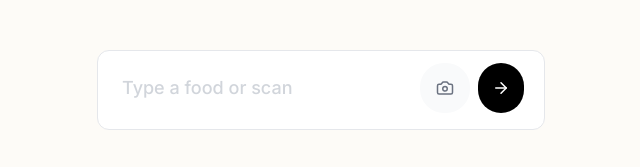
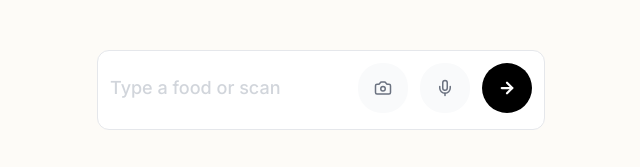
Before and after one commit to toyess-37/Encode, a React (Vite) app in the folder frontend/: page / in a window 1280 px wide. Shown: the part 386-553 px from the top of the page, without its empty margins (319-959 px from the left). Built offline with nearby package versions, Linux system fonts and the light colour scheme; no server answers.

Commit message:
added spech-to-text; updates to gemini and ui

```diff
--- a/frontend/src/components/HomeView.jsx
+++ b/frontend/src/components/HomeView.jsx
@@ -23,8 +23,30 @@ export function HomeView({ query, setQuery, file, setFile, onAnalyze }) {
     }
   };
 
+  const startListening = () => {
+    if ('webkitSpeechRecognition' in window || 'SpeechRecognition' in window) {
+      const SpeechRecognition = window.SpeechRecognition || window.webkitSpeechRecognition;
+      const recognition = new SpeechRecognition();
+      recognition.lang = 'en-IN';
+      recognition.continuous = false;
+
+      recognition.onstart = () => {
+        console.log("Listening...");
+      };
+
+      recognition.onresult = (event) => {
+        const transcript = event.results[0][0].transcript;
+        setQuery(transcript); // puts the text into search box
+      };
+
+      recognition.start();
+    } else {
+      alert("Voice search is not supported in this browser.");
+    }
+  };
+
   return (
-    <div className="min-h-[100dvh] flex flex-col items-center justify-center p-6 relative">
+    <div className="min-h-screen flex flex-col items-center justify-center p-6 relative">
       <div className="w-full max-w-md animate-fade-in z-10">
         {/* Logo + title */}
         <div className="text-center mb-12">
@@ -44,7 +66,6 @@ export function HomeView({ query, setQuery, file, setFile, onAnalyze }) {
             <div className="mx-2 mt-2 mb-3 px-4 py-3 bg-gray-50 rounded-2xl flex items-center justify-between border border-gray-100 animate-fade-in">
               <div className="flex items-center gap-3 overflow-hidden">
                 <div className="w-10 h-10 bg-gray-200 rounded-lg flex items-center justify-center text-gray-400">
-                  {/*<Icon name="Image" size={20} />*/}
                   <div className="flex items-center w-10 h-10 md:w-12 md:h-12 overflow-hidden shrink-0">
                    {previewUrl && (
                      <img
@@ -74,7 +95,7 @@ export function HomeView({ query, setQuery, file, setFile, onAnalyze }) {
           )}
 
           {/* Input */}
-          <div className="flex items-center gap-2 pl-3 pr-2 pb-1">
+          <div className="flex items-center gap-2 pl-0 pr-0 pb-1">
             <input
               type="text"
               className="flex-1 py-2 text-base md:text-lg outline-none text-gray-900 placeholder:text-gray-300 font-medium bg-transparent min-w-0"
@@ -90,7 +111,7 @@ export function HomeView({ query, setQuery, file, setFile, onAnalyze }) {
               }}
             />
             {/* Controls */}
-            <div className="flex gap-2">
+            <div className="flex gap-3">
               <input
                 type="file"
                 accept="image/*"
@@ -107,13 +128,21 @@ export function HomeView({ query, setQuery, file, setFile, onAnalyze }) {
                 }`}
                 title="Upload Image"
               >
-                <Icon name="Camera" size={18} />
+              <Icon name="Camera" size={18} strokeWidth={2} />
               </button>
+
+              <button
+               onClick={startListening}
+               className="p-4 rounded-3xl bg-gray-50 text-gray-500 hover:bg-gray-100 transition-all duration-200"
+               title="Voice Search">
+                <Icon name="Mic" size={18} strokeWidth={2} />
+              </button>
+
               <button
                 onClick={onAnalyze}
-                className="p-3.5 bg-black hover:bg-blue-700 text-white rounded-[2em] transition-all duration-400 active:scale-95"
+                className="p-4 bg-black hover:bg-blue-700 text-white rounded-[2em] transition-all duration-400 active:scale-95"
               >
-                <Icon name="ArrowRight" size={18} />
+                <Icon name="ArrowRight" size={18} strokeWidth={3} />
               </button>
             </div>
           </div>
@@ -132,7 +161,7 @@ export function HomeView({ query, setQuery, file, setFile, onAnalyze }) {
             className="flex items-center gap-2 hover:text-gray-400 transition-colors cursor-help"
             title="AI infers intent from the product itself"
           >
-            <Icon name="BrainCircuit" size={14} />
+            <Icon name="BrainCircuit" size={14} strokeWidth={2} />
             Context Aware
           </span>
         </div>
--- a/frontend/src/components/Icon.jsx
+++ b/frontend/src/components/Icon.jsx
@@ -2,7 +2,7 @@
 import { useEffect } from "react";
 import * as lucide from "lucide-react";
 
-export function Icon({ name, size = 20, className = "" }) {
+export function Icon({ name, size = 20, strokeWidth = 3, className = "" }) {
   useEffect(() => {
     // no-op in lucide-react version, but kept for API similarity
   }, [name]);
@@ -10,5 +10,5 @@ export function Icon({ name, size = 20, className = "" }) {
   const LucideIcon = lucide[name];
   if (!LucideIcon) return null;
 
-  return <LucideIcon size={size} className={className} />;
+  return <LucideIcon size={size} strokeWidth={strokeWidth} className={className} />;
 }
--- a/frontend/src/services/gemini.js
+++ b/frontend/src/services/gemini.js
@@ -20,7 +20,21 @@ export async function analyzeWithGemini(base64Data, mimeType, textQuery) {
 3. Provide a strict nutritional verdict with Pros and Cons.
 `;
 
-    const systemInstruction = `You are a strict, privacy-focused nutritionist AI. Return ONLY valid JSON. No markdown, no code blocks, no extra text.
+    const systemInstruction =
+    `You are a strict, privacy-focused nutritionist AI specialized in Indian context.
+    STRICT OUTPUT RULES:
+    1. TYPO DETECTION: aggressively correct food-related typos (e.g., "Maggee" -> "Maggi", "Layz" -> "Lays").
+    2. NSFW/JOKE FILTER: If the input contains slang, NSFW terms or non-food jokes, DO NOT try to interpret them as food.
+        - Return "verdict": "Error"
+        - Return "product_name": "Invalid Input"
+        - Return "summary": "I cannot analyze this input. Please scan a valid food product."
+    3. Product Name: Always format as "English Name (Common Indian Name)".
+       Example: "Cumin Seeds (Jeera)", "Clarified Butter (Ghee)", "Refined Flour (Maida)".
+    4. Language: Detect the language of the User's input.
+       - If they ask in Hindi/Hinglish, provide the 'summary', 'positives', and 'negatives' in Hindi/Hinglish.
+       - If English, keep it English.
+
+    Return ONLY valid JSON. No markdown, no code blocks, no extra text.
 
 Structure:
 {
```
